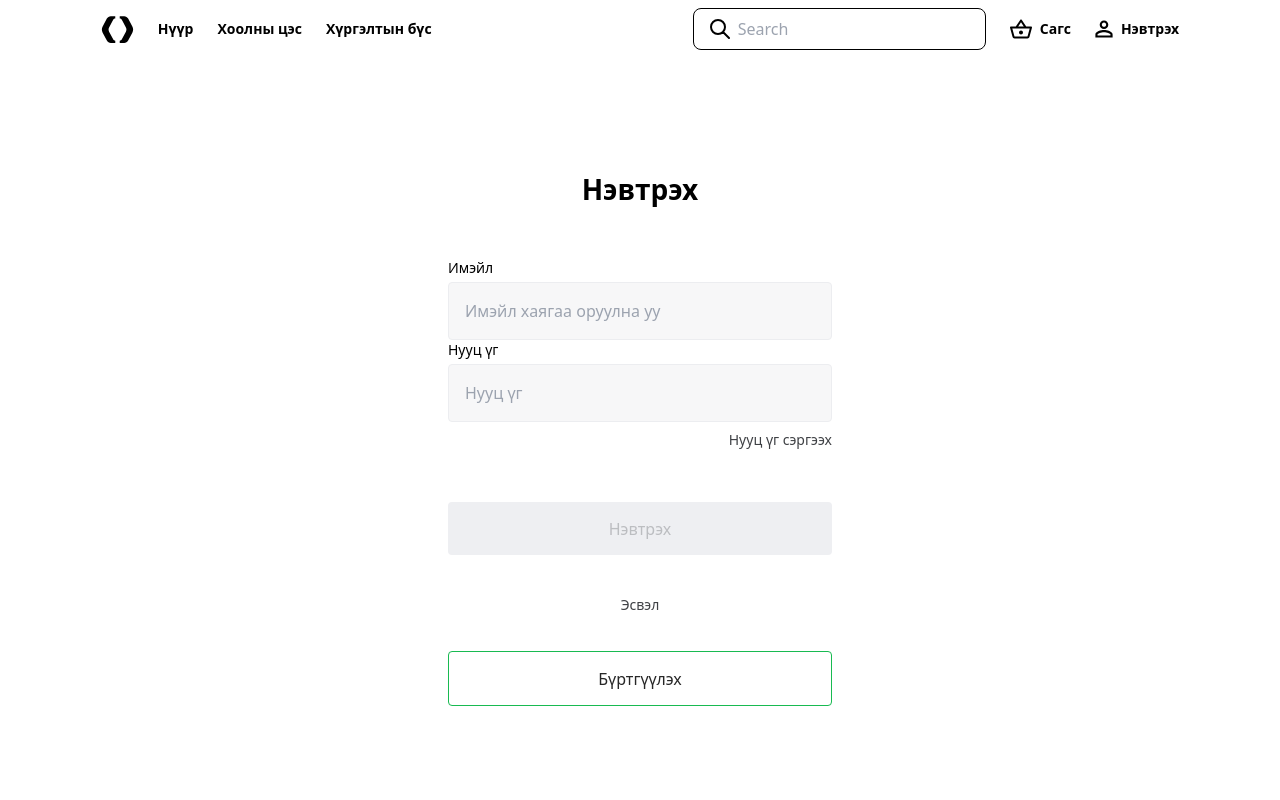
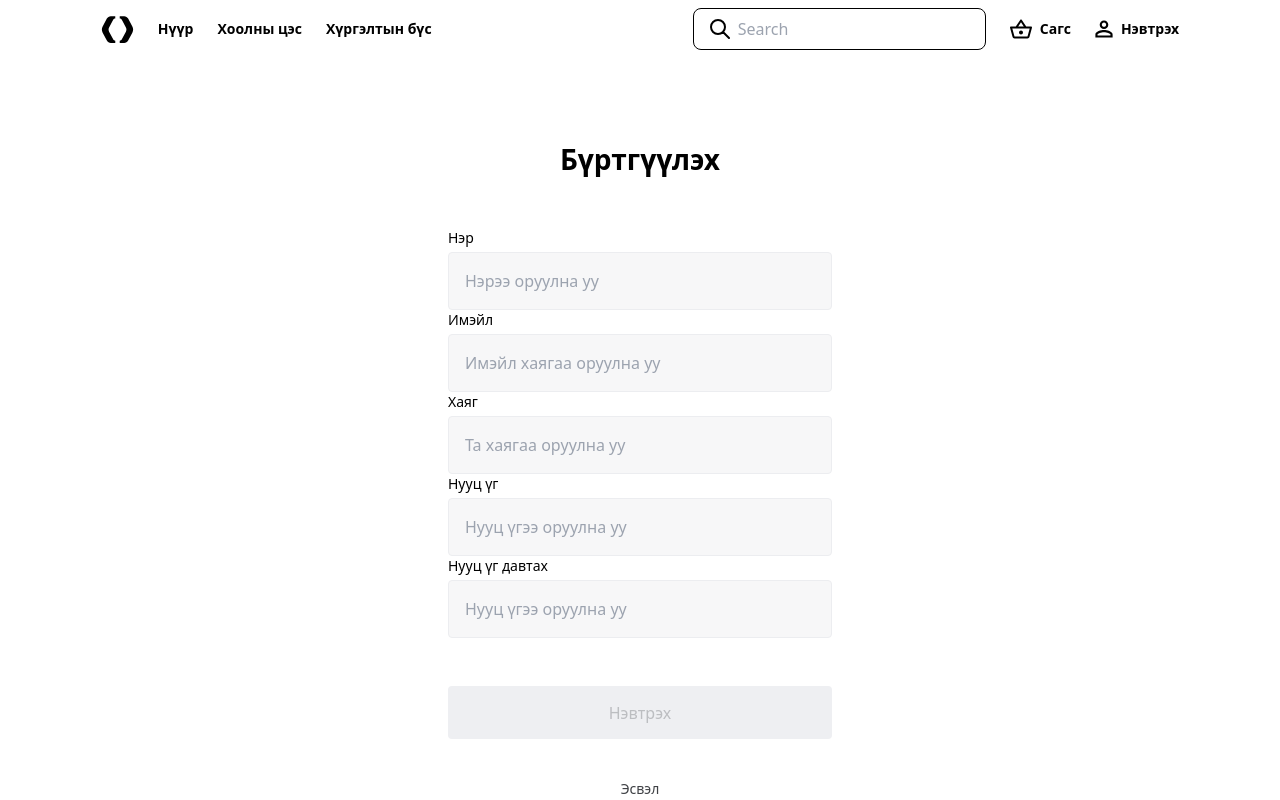
Before and after one commit to Lkhamjav-github/food-deliever, a Next.js app: page / in a window 1280 px wide. Shown: the top 800 px of the page. Built offline with nearby package versions, Linux system fonts and the light colour scheme.

Commit message:
sign up maker

```diff
--- /dev/null
+++ b/src/components/Signup.tsx
@@ -0,0 +1,96 @@
+import React, { useEffect, useState } from 'react'
+import { Fonthideeye } from './icons/Fonthideeye';
+import { Fonteye } from './icons/Fonteye';
+
+export const Signup = () => {
+    const [password, setPassword] = useState('');
+    const [repassword, setRepassword] = useState('')
+    const [gmail, setGmail] = useState('')
+    const [toggle, setToggle] = useState('hide');
+    const [name, setName] = useState('');
+    const [address, setAddress] = useState('')
+    const [retoggle, setRetoggle] = useState('hide');
+    console.log("name", name)
+    console.log("gmail", gmail)
+    console.log("address", address)
+    console.log("password", password)
+    console.log("name", name)
+    const toggleBtn = () => {
+
+        if (toggle === 'hide') {
+            setToggle('seek')
+        }
+        else {
+            setToggle('hide')
+        }
+    };
+    useEffect(() => {
+        if (password.length === 0) {
+            setToggle('none')
+        }
+        if (password.length === 1) {
+            setToggle('hide')
+        }
+    });
+    const retoggleBtn = () => {
+
+        if (retoggle === 'hide') {
+            setRetoggle('seek')
+        }
+        else {
+            setRetoggle('hide')
+        }
+    };
+    useEffect(() => {
+        if (repassword.length === 0) {
+            setRetoggle('none')
+        }
+        if (repassword.length === 1) {
+            setRetoggle('hide')
+        }
+    });
+
+    return (
+        <div className='flex justify-center items-center'>
+            <div className='w-[88%] max-w-[1440px] flex justify-center px-6 py-[80px] items-center'>
+                <div className='flex gap-8 justify-center items-center flex-col'>
+                    <h1 className='font-bold text-[28px]'>Бүртгүүлэх</h1>
+                    <div className='py-4'>
+                        <h2 className='font-normal pb-1 text-sm'>Нэр</h2>
+                        <input className='border-[1px] bg-[#F7F7F8] rounded p-4 w-[384px] border-[#ECEDF0] flex items-center justify-between' onChange={e => setName(e.target.value)} value={name} type="gmail" placeholder='Нэрээ оруулна уу' />
+
+                        <h2 className='font-normal pb-1 text-sm'>Имэйл</h2>
+                        <input className='border-[1px] bg-[#F7F7F8] rounded p-4 w-[384px] border-[#ECEDF0] flex items-center justify-between' onChange={e => setGmail(e.target.value)} value={gmail} type="gmail" placeholder='Имэйл хаягаа оруулна уу' />
+
+                        <h2 className='font-normal pb-1 text-sm'>Хаяг</h2>
+                        <input className='border-[1px] bg-[#F7F7F8] rounded p-4 w-[384px] border-[#ECEDF0] flex items-center justify-between' onChange={e => setAddress(e.target.value)} value={address} type="gmail" placeholder='Та хаягаа оруулна уу' />
+
+                        <h2 className='font-normal pb-1 text-sm'>Нууц үг</h2>
+                        <div className='border-[1px] bg-[#F7F7F8] rounded p-4 w-[384px] border-[#ECEDF0] flex items-center justify-between' >
+                            <input className='bg-[#F7F7F8] ' value={password} onChange={e => setPassword(e.target.value)} type={`${toggle === 'hide' ? 'password' : 'text'}`} placeholder='Нууц үгээ оруулна уу' />
+                            <div className={`${toggle == 'none' ? 'hidden' : 'block'}`} onClick={toggleBtn}>
+                                {toggle === 'hide' ? <Fonthideeye /> : <Fonteye />}
+                            </div>
+                        </div>
+
+                        <h2 className='font-normal pb-1 text-sm'>Нууц үг давтах</h2>
+                        <div className='border-[1px] bg-[#F7F7F8] rounded p-4 w-[384px] border-[#ECEDF0] flex items-center justify-between' >
+                            <input className='bg-[#F7F7F8] ' value={repassword} onChange={e => setRepassword(e.target.value)} type={`${retoggle === 'hide' ? 'password' : 'text'}`} placeholder='Нууц үгээ оруулна уу' />
+                            <div className={`${retoggle == 'none' ? 'hidden' : 'block'}`} onClick={retoggleBtn}>
+                                {retoggle === 'hide' ? <Fonthideeye /> : <Fonteye />}
+                            </div>
+                        </div>
+                        {/* <h3 className='flex font-normal pb-1 text-sm justify-end pt-2 text-[#3F4145]'>Нууц үг сэргээх</h3> */}
+                    </div>
+                    <button className='w-[384px] bg-[#EEEFF2] text-[#1C20243D] py-[14.5px] rounded'>
+                        Нэвтрэх
+                    </button>
+                    <h3 className='flex font-normal pb-1 text-sm  pt-2 text-[#3F4145]'>Эсвэл</h3>
+                    <button className='w-[384px] border-[1px] border-green text-[#272727] py-[14.5px] rounded'>
+                        Бүртгүүлэх
+                    </button>
+                </div>
+            </div>
+        </div>
+    )
+}
--- a/src/pages/index.tsx
+++ b/src/pages/index.tsx
@@ -6,6 +6,7 @@ import { Homefood } from "@/components/Homefood"
 import { Servicemenu } from "@/components/Servicemenu";
 import { Products } from "@/components/Products";
 import { Login } from "@/components/Login";
+import { Signup } from "@/components/Signup";
 
 const inter = Inter({ subsets: ["latin"] });
 
@@ -13,7 +14,8 @@ export default function Home() {
   return (
     <>
       <Header />
-      <Login />
+      {/* <Login /> */}
+      <Signup />
       {/* <Homefood />
       <Servicemenu />
       <Products name=' Хямдралтай' />
```
